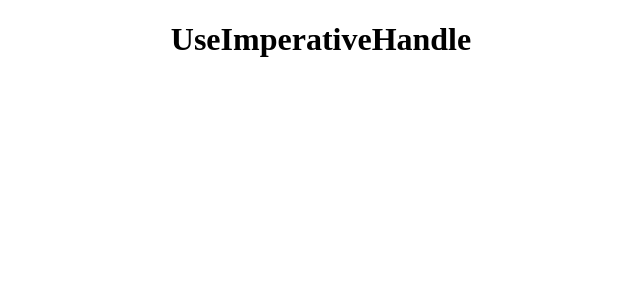
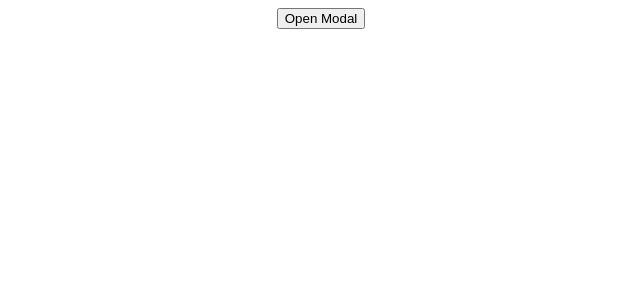
Before and after one commit to dibborah/react-built-in-hooks, a React (Vite) app: page / in a window 1280 px wide. Shown: the top 300 px of the page, without its empty margins (319-959 px from the left). Built offline with nearby package versions, Linux system fonts and the light colour scheme.

Commit message:
understanding forwardRef and useImperativeHandle

```diff
--- a/src/App.jsx
+++ b/src/App.jsx
@@ -1,9 +1,10 @@
+import ParentComponent2 from "./ParentComponent2";
 import "./App.css";
 
 const App = () => {
   return (
     <div className="App">
-      <h1>UseImperativeHandle</h1>
+      <ParentComponent2 />
     </div>
   );
 };
--- /dev/null
+++ b/src/Modal.jsx
@@ -0,0 +1,28 @@
+import { forwardRef, useImperativeHandle, useState } from "react";
+
+const Modal = (props, ref) => {
+console.log("Child Rendered")
+  const [isModalOpen, setIsModalOpen] = useState(false);
+    console.log(ref);
+  // Again study useRef();
+  useImperativeHandle(ref, () => ({
+    openModal: () => setIsModalOpen(true)
+  }));
+  if(!isModalOpen) return null;
+  return (
+    <div>
+      <h1>Modal from child</h1>
+      <button onClick={() => setIsModalOpen(false)}>Close</button>
+    </div>
+  );
+};
+
+export default forwardRef(Modal); // When using forwarfRef the
+// function have to accept two parameters. // (props, ref)
+
+
+// useImperative Handle
+
+// 1. useRef
+// 2. forwardRef
+// 3. Then do this application again
--- /dev/null
+++ b/src/ParentComponent2.jsx
@@ -0,0 +1,21 @@
+import { useRef } from "react";
+import Modal from "./Modal";
+
+const ParentComponent2 = () => {
+  console.log("Parent Rendered");
+
+  const modalRef = useRef();
+
+  const handleOpenModal = () => {
+    modalRef.current.openModal();
+  };
+
+  return (
+    <div>
+      <Modal ref={modalRef} />
+      <button onClick={handleOpenModal}>Open Modal</button>
+    </div>
+  );
+};
+
+export default ParentComponent2;
```
